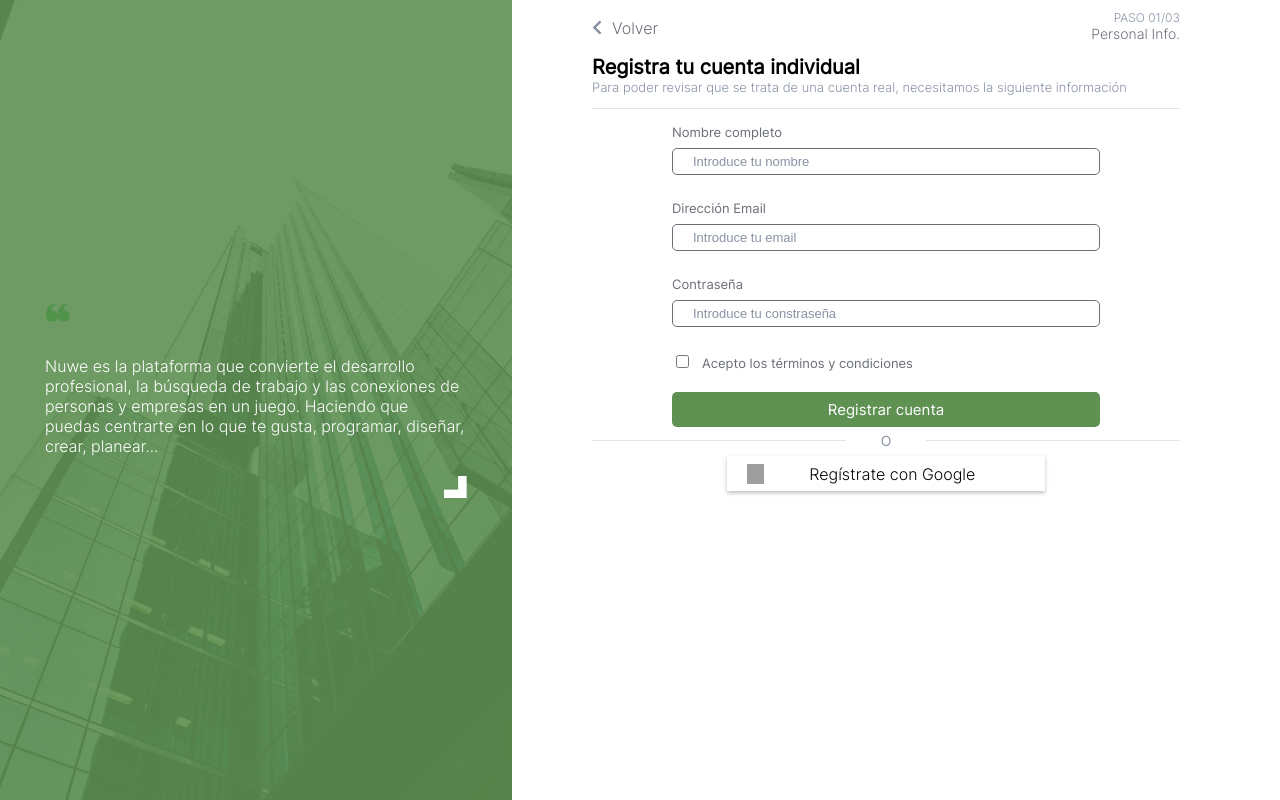
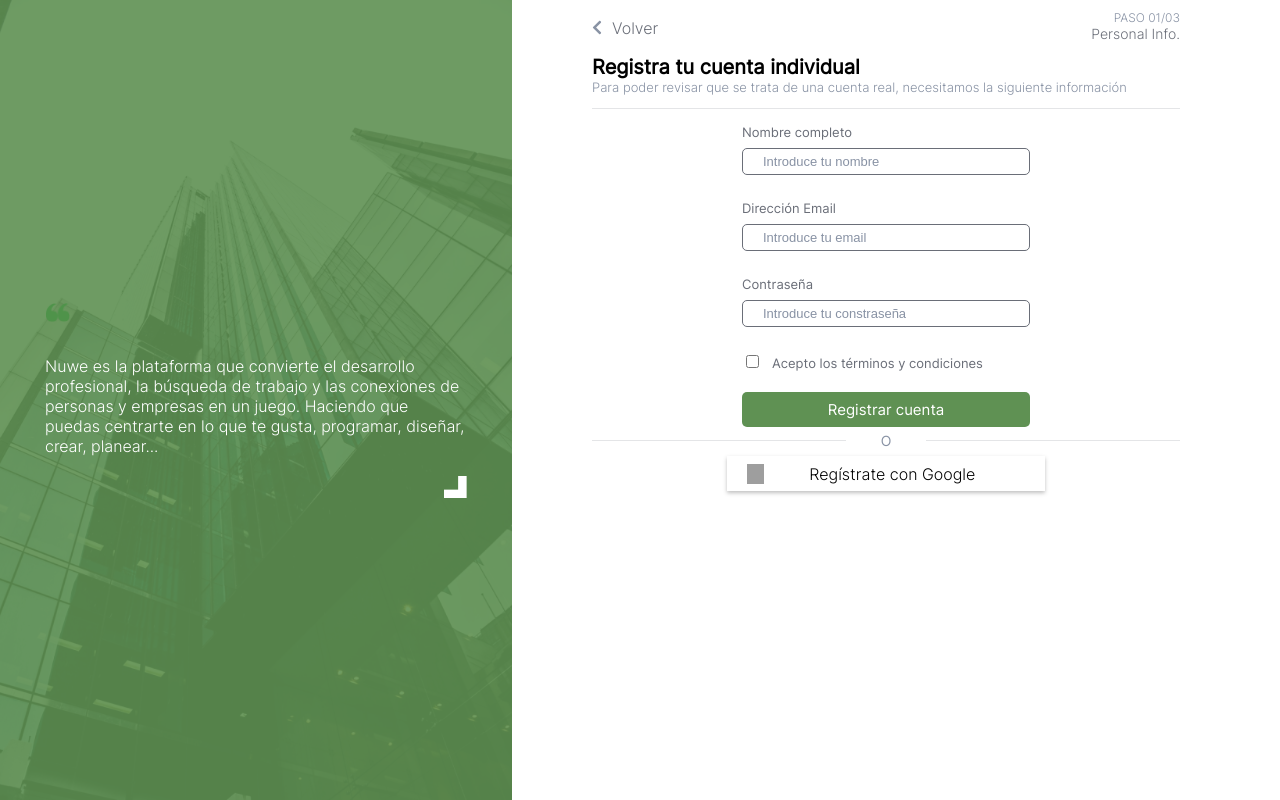
Before and after one commit to Silinde87/BDT-Hackaton-Nuwe-frontend, a Next.js app: page /register/personal-info in a window 1280 px wide. Built offline with nearby package versions, Linux system fonts and the light colour scheme; grey boxes are pictures that could not be loaded.

Commit message:
Fix styles

```diff
--- a/components/FrontInfoText/FrontInfoText.styled.js
+++ b/components/FrontInfoText/FrontInfoText.styled.js
@@ -2,6 +2,8 @@
 
 const SCFrontInfoText = styled.section`
 	background-image: url("/images/Background.png");
+	background-repeat: no-repeat;
+	background-size: cover;
 	box-shadow: inset 0 0 0 1000px rgba(95,145,83,.9);
 	width: 40%;
 	height: 100vh;
--- a/styles/Register.module.css
+++ b/styles/Register.module.css
@@ -75,7 +75,7 @@
 		padding: 10px 100px 0px 80px;
 	}
 	.form{
-		padding: 0px 80px 0px 80px;
+		padding: 0px 150px 0px 150px;
 	}
 	.formGroup{
 		margin-bottom: 25px;
```
